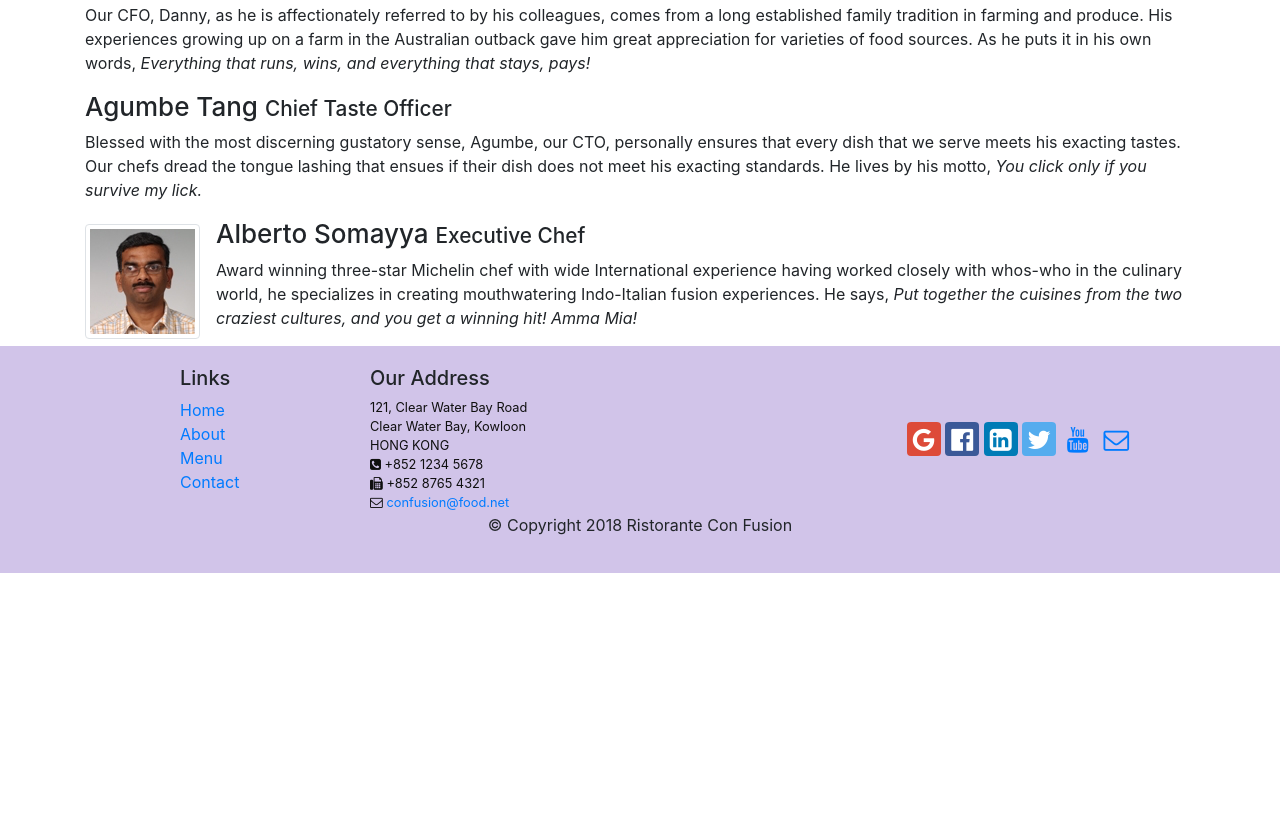
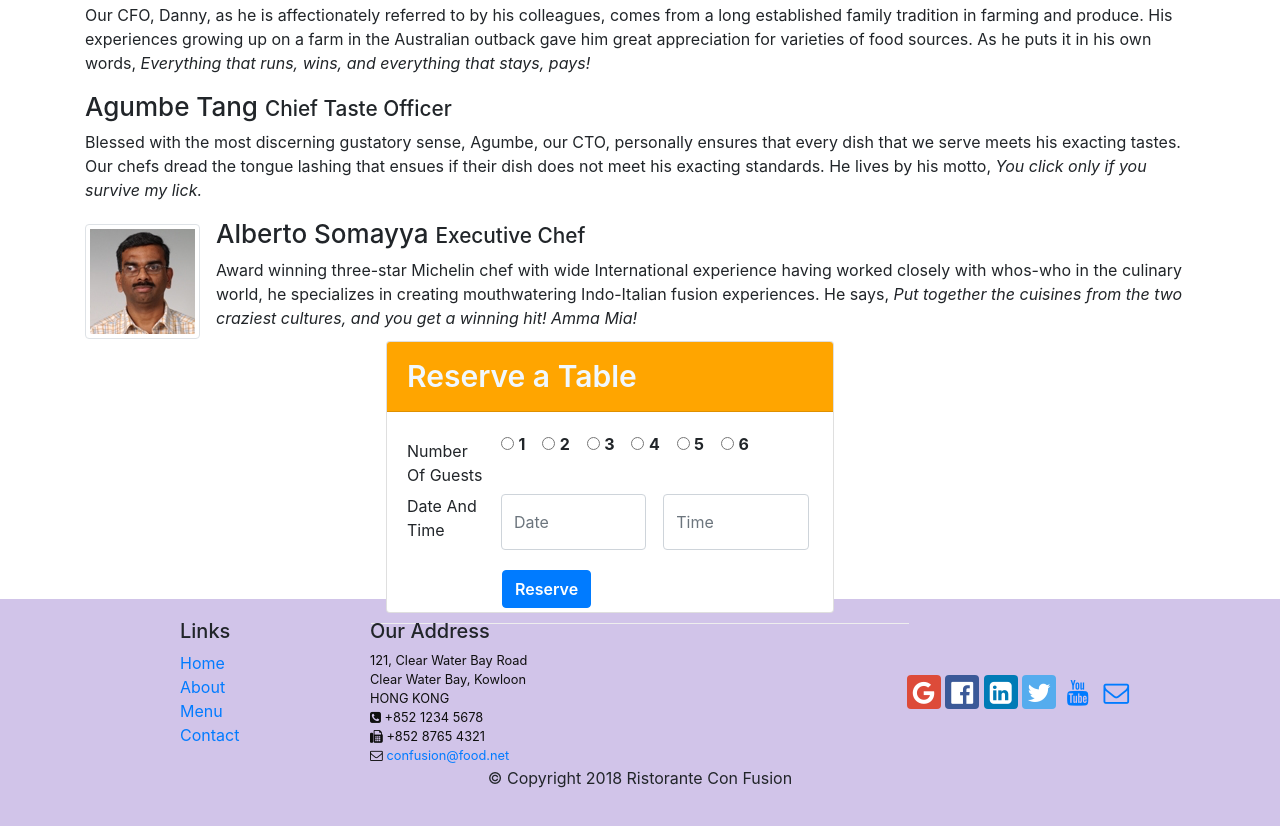
Before and after one commit to EsraaAfifi/bootstrap-coursera, a website: page index.html in a window 1280 px wide. Shown: the part 1102-1928 px from the top of the page. Before the commit the page ends 1675 px from the top, so only its background shows below. Drawn offline with nearby package versions, Linux system fonts and the light colour scheme.

Commit message:
assi2_task1

```diff
--- a/css/style.css
+++ b/css/style.css
@@ -54,3 +54,24 @@ body{
     margin-left: 110px ;
     margin-top:-2px;
 }
+
+#fff{
+    background-color: orange;
+}
+
+#cardheadertask1{
+    color: aliceblue;
+    font-size: 30px;
+    font-weight: 600;
+
+}
+
+
+
+.btn-primary{
+    float: right;
+    position: relative;
+    margin-left: 110px;
+    margin-top: 20px;
+    font-weight: 600;
+}
--- a/index.html
+++ b/index.html
@@ -118,10 +118,59 @@
               </div>
                </div>
             </div>
-       </div>
+            <!--assi2_Task1-->
+                   <div class ="row row-content">
+                   <div class="col-12">
+
+                    <div class="card" style="width: 28rem; height:17rem; align-center">
+                        <div class="card-header" id="fff">
+                           <span id="cardheadertask1"> Reserve a Table </span>
+                        </div>
+                        <div class="card-body">
+                        <div class="row">
+                        <div class="col-12">
+                        <form>
+                            <div class="form-group row">
+
+                                <label for="staticEmail" class="col-sm-3 col-form-label">Number Of Guests</label>
+                                <label class="radio-inline">
+                                <input type="radio" value=""> <span style=" font-weight: bold;">1</span>
+                                </label><pre>  </pre>
+                                <label class="radio-inline">
+                                <input type="radio" value=""> <span style=" font-weight: bold;">2</span>
+                                </label><pre>  </pre>
+                                <label class="radio-inline">
+                                <input type="radio" value=""> <span style=" font-weight: bold;">3</span>
+                                </label><pre>  </pre>
+                                <label class="radio-inline">
+                                <input type="radio" value=""> <span style=" font-weight: bold;">4</span>
+                                </label><pre>  </pre>
+                                <label class="radio-inline">
+                                <input type="radio" value=""> <span style=" font-weight: bold;">5</span>
+                                </label><pre>  </pre>
+                                <label class="radio-inline">
+                                <input type="radio" value=""> <span style=" font-weight: bold;">6</span>
+                                </label>
+
+                            <label for="text" class="col-sm-3">Date And Time</label>
+                            <input type="input" class="form-control col-sm-4" placeholder="Date" name="date"><pre>  </pre>
+                            <input type="email" class="form-control col-sm-4" placeholder="Time" name="email">
+                            <a href="#" class="btn btn-primary">Reserve</a>
+                            </div>
+                        </form>
+
+
+                        </div>
+                        </div>
+
+                        </div>
+                    </div>
+                   </div>
+                   </div>
+            <!---End Task 1-->
+                   </div>
 
     </div>
-
     <footer class="footer">
         <div class="container">
             <div class="row">
```
